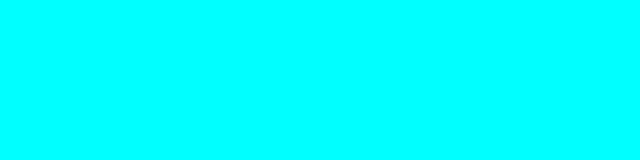
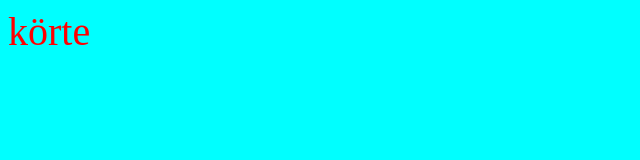
Before and after one commit to anitapanczel/git_practice2, a plain HTML site: page index.html in a window 1280 px wide. Shown: the whole page, without its empty margins (0-640 px from the left). Drawn offline with Linux system fonts and the light colour scheme.

Commit message:
content added

```diff
--- a/index.html
+++ b/index.html
@@ -8,6 +8,6 @@
     <link rel="stylesheet" href="style.css">
 </head>
 <body>
-
+    körte
 </body>
 </html>
```
